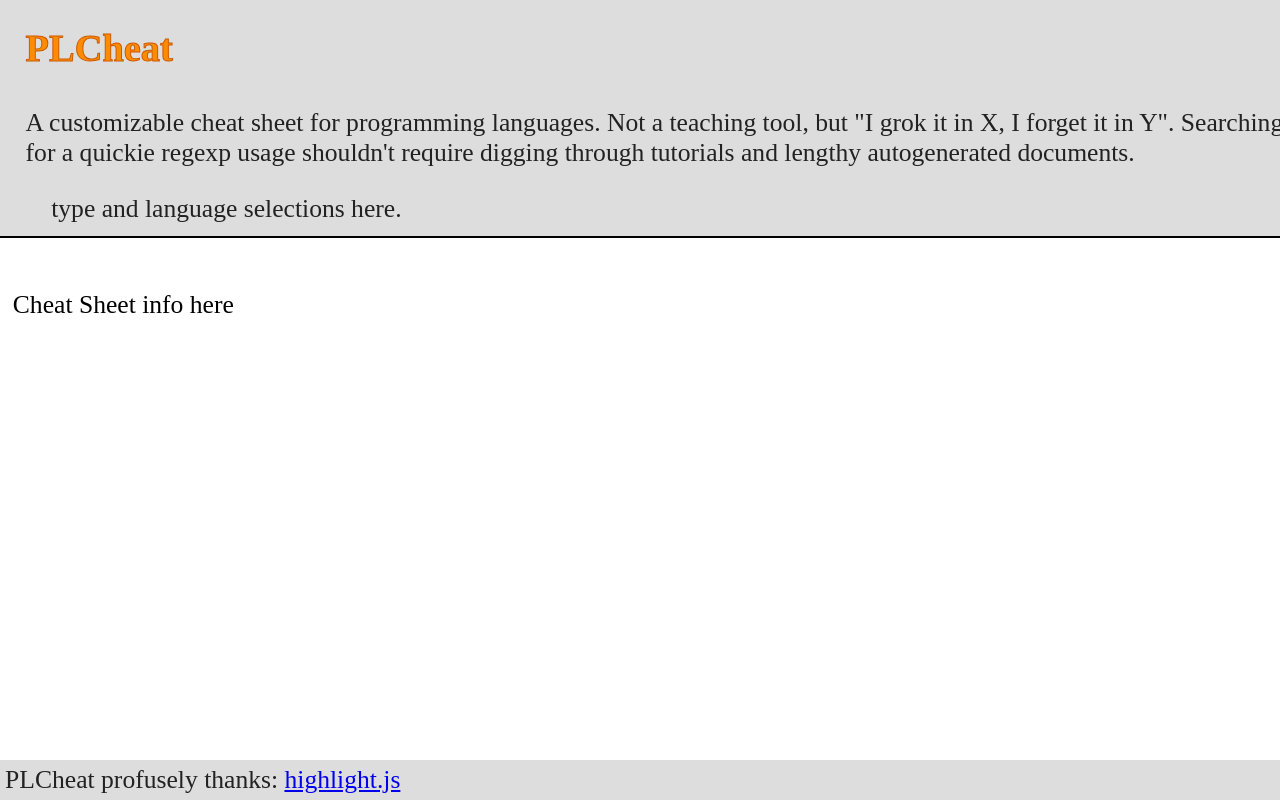
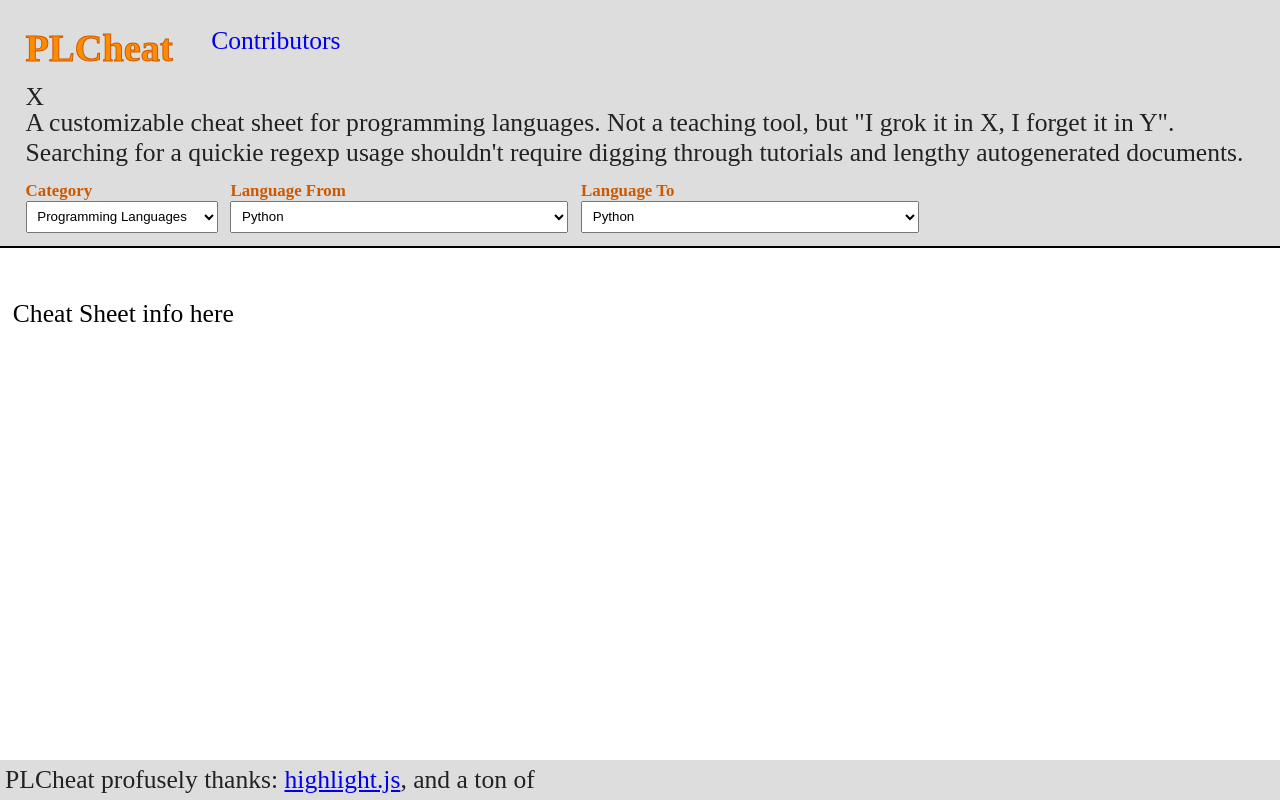
Before and after one commit to captdeaf/plcheat, a plain HTML site: page pages/index.html in a window 1280 px wide. Drawn offline with nearby package versions, Linux system fonts and the light colour scheme.

Commit message:
UI progress

```diff
--- a/pages/cheatsheet.css
+++ b/pages/cheatsheet.css
@@ -27,38 +27,77 @@ body {
 }
 
 #head {
-  flex: 0 0 auto;
+  flex: 0 0 content;
   padding: 1em 1em 0em 1em;
   border-bottom: 2px solid black;
-  width: 100vw;
+  display: flex;
+  flex-flow: column;
 }
 
-#title {
-  top: 2em;
-  left: 2em;
+#topbar {
+  display: flex;
+  width: 100%;
+  flex-flow: row;
+}
+
+#topbar #title {
+  flex: 0 0 content;
   display: inline-block;
-  float: left;
-  margin-right: 2em;
-  margin-bottom: 1em;
+  margin-right: 1em;
   font-size: 150%;
   font-weight: bold;
+  height: 100%;
   color: #ff8c00;
   text-stroke: 1px #cc5900;
   -webkit-text-stroke: 1px #cc5900;
   -webkit-text-fill-color: #ff8c00;
 }
 
+#topbar .link {
+  flex: 1 1 content;
+  display: inline-block;
+  height: 100%;
+}
+
+#topbar a {
+  position: relative;
+  bottom: 0;
+  margin-right: 2em;
+  bottom: 0;
+  text-decoration: none;
+}
+
 #description {
+  flex: 1 1 content;
+  text-wrap: auto;
   display: inline-block;
+  margin: 0.5em 0em 0.5em 0em;
 }
 
 #selections {
+  position: relative;
+  flex: 0 0 content;
+  display: block;
+  left: 0px;
+  padding-bottom: 0.5em;
+}
+
+#selections label {
+  font-weight: bold;
+  color: #cc5900;
+  display: inline-block;
+  float: left;
+  margin-right: 1vw;
+  font-size: 66%;
+}
+
+#selections label select {
   display: block;
   width: 100%;
-  padding: 1em 1em 0.5em 1em;
+  padding: 0.5em;
 }
 
 #credits {
-  flex: 0 0 auto;
+  flex: 0 0 content;
   padding: 0.2em;
 }
--- a/pages/index.html
+++ b/pages/index.html
@@ -13,22 +13,48 @@
   </head>
   <body>
     <div id="head" class="plstyle">
-      <div id="title">PLCheat</div>
+      <div id="topbar">
+        <div id="title">PLCheat</div>
+        <div class="link">
+          <a href="contributors.html">Contributors</a>
+        </div>
+      </div>
       <div id="description">
+        <div style="width: 1em; height:1em; position: relative; top: 5; right: 5;" onclick="var el = document.getElementById('description'); el.parentNode.removeChild(el);">X</div>
 	A customizable cheat sheet for programming languages. Not a teaching
 	tool, but "I grok it in X, I forget it in Y". Searching for a quickie
 	regexp usage shouldn't require digging through tutorials and lengthy
 	autogenerated documents.
       </div>
       <div id="selections">
-        type and language selections here.
+        <label class="dropdown" for="category" style="width: 15vw; max-width: 14em;">
+          Category
+          <select id="category">
+            <option value="programming">Programming Languages</option>
+            <option value="database">Database Languages (SQL)</option>
+          </select>
+        </label>
+        <label class="dropdown" for="langfrom" style="width: 30vw; max-width: 20em;">
+          Language From
+          <select id="langform">
+            <option value="py">Python</option>
+            <option value="js">Javascript</option>
+          </select>
+        </label>
+        <label class="dropdown" for="langto" style="width: 30vw; max-width: 20em;">
+          Language To
+          <select id="langto">
+            <option value="py">Python</option>
+            <option value="js">Javascript</option>
+          </select>
+        </label>
       </div>
     </div>
     <div id="sheet" style="height: 100%;">
       Cheat Sheet info here
     </div>
     <div id="credits" class="plstyle">
-      PLCheat profusely thanks: <a href="https://highlightjs.org">highlight.js</a>
+      PLCheat profusely thanks: <a href="https://highlightjs.org">highlight.js</a>, and a ton of
     </div>
   </body>
 </html>
```
